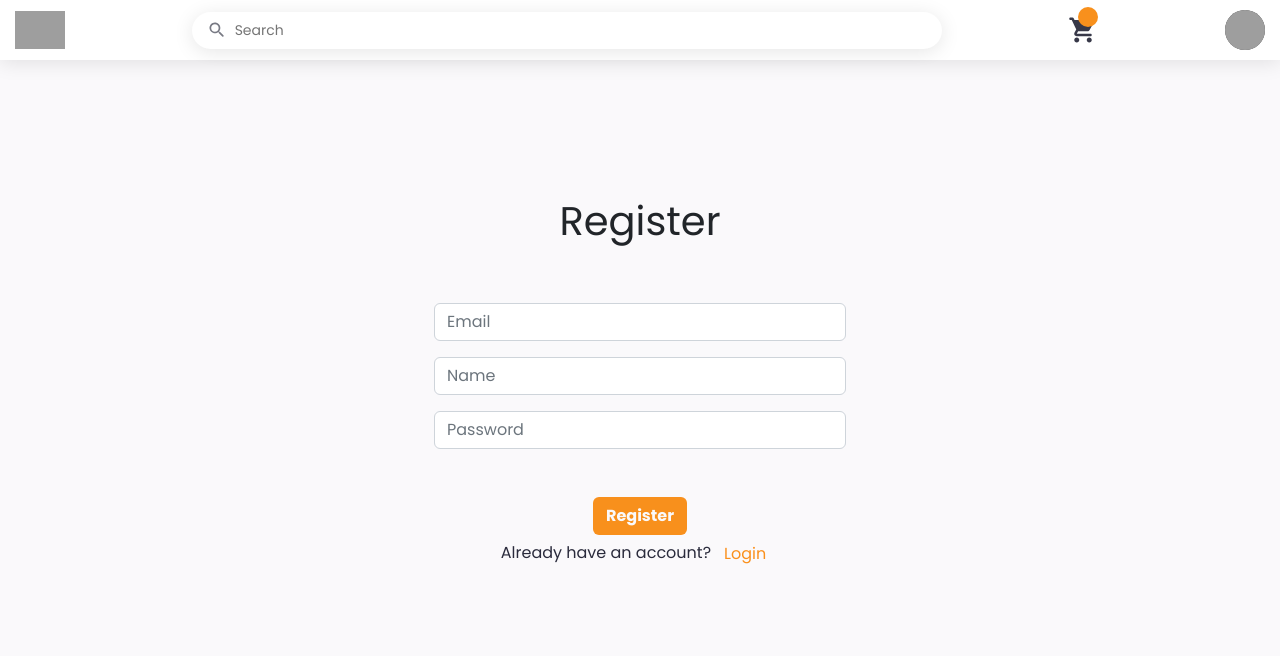
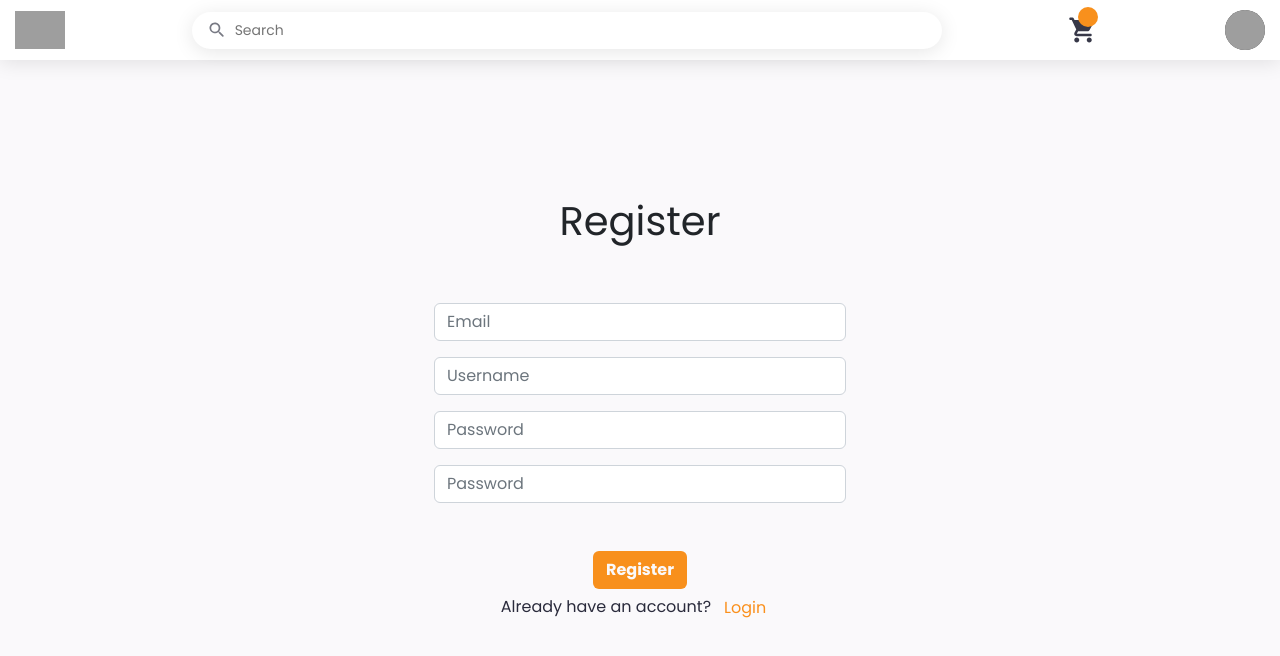
Before and after one commit to thisisnadya/react-food-delivery, a React (Create React App) app: page /register in a window 1280 px wide. Shown: the top 656 px of the page. Built offline with nearby package versions, Linux system fonts and the light colour scheme; grey boxes are pictures that could not be loaded.

Commit message:
validate input

```diff
--- a/src/components/RegisterForm.jsx
+++ b/src/components/RegisterForm.jsx
@@ -9,14 +9,33 @@
   return (
     <form className="form">
       <div className="mb-3">
-        <input type="email" placeholder="Email" className="form-control" />
+        <input
+          type="email"
+          name="email"
+          placeholder="Email"
+          className="form-control"
+        />
       </div>
       <div className="mb-3">
-        <input type="text" placeholder="Name" className="form-control" />
+        <input
+          type="text"
+          name="username"
+          placeholder="Username"
+          className="form-control"
+        />
       </div>
       <div className="mb-3">
         <input
           type="password"
+          name="password"
+          placeholder="Password"
+          className="form-control"
+        />
+      </div>
+      <div className="mb-3">
+        <input
+          type="password"
+          name="passwordCheck"
           placeholder="Password"
           className="form-control"
         />
```
Also changed, not shown: 2 other files (tests, documents, lock files or other folders).
